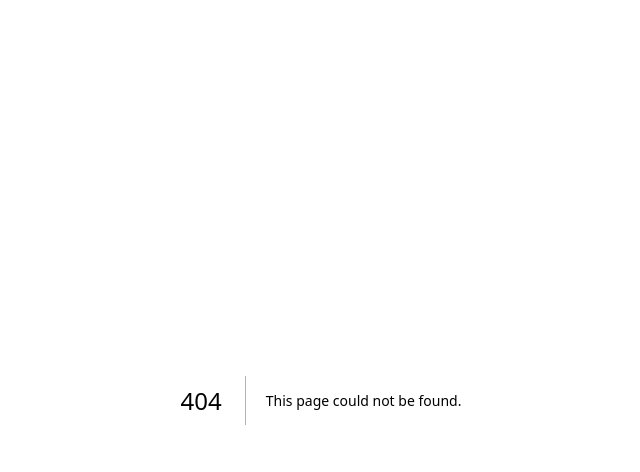
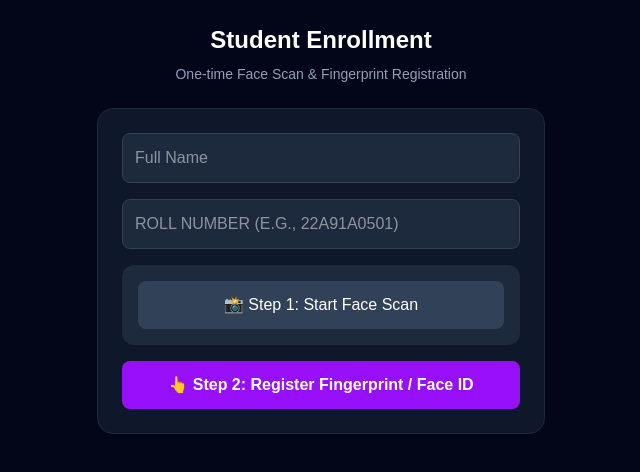
Before and after one commit to pendrasridhar-png/college-attendance, a Next.js app: page /register in a window 1280 px wide. Before the commit this address had no page. Shown: the top 472 px of the page, without its empty margins (319-959 px from the left). Built offline with nearby package versions, Linux system fonts and the light colour scheme; no server answers.

Commit message:
Add biometric registration and fingerprint attendance

```diff
--- a/app/page.tsx
+++ b/app/page.tsx
@@ -4,14 +4,17 @@ export default function Home() {
   return (
     <main className="min-h-screen flex flex-col items-center justify-center bg-slate-950 text-white p-6">
       <h1 className="text-3xl font-bold mb-2 text-center">College Attendance System</h1>
-      <p className="text-slate-400 mb-8 text-center">Select your portal to continue</p>
+      <p className="text-slate-400 mb-8 text-center">Biometric & QR Smart Attendance Portal</p>
 
-      <div className="flex flex-col sm:flex-row gap-4 w-full max-w-md">
-        <Link href="/teacher" className="flex-1 bg-blue-600 hover:bg-blue-500 text-center py-4 rounded-xl font-semibold text-lg transition">
-          Professor Portal
+      <div className="flex flex-col gap-4 w-full max-w-md">
+        <Link href="/register" className="bg-purple-600 hover:bg-purple-500 text-center py-4 rounded-xl font-semibold text-lg transition">
+          1. Student Registration (Face + Fingerprint)
         </Link>
-        <Link href="/student" className="flex-1 bg-emerald-600 hover:bg-emerald-500 text-center py-4 rounded-xl font-semibold text-lg transition">
-          Student Scanner
+        <Link href="/student" className="bg-emerald-600 hover:bg-emerald-500 text-center py-4 rounded-xl font-semibold text-lg transition">
+          2. Student Attendance Check-In
+        </Link>
+        <Link href="/teacher" className="bg-blue-600 hover:bg-blue-500 text-center py-4 rounded-xl font-semibold text-lg transition">
+          3. Professor Live Dashboard
         </Link>
       </div>
     </main>
--- /dev/null
+++ b/app/register/page.tsx
@@ -0,0 +1,152 @@
+'use client';
+import { useState, useRef } from 'react';
+import { supabase } from '@/lib/supabase';
+
+function bufferToBase64(buffer: ArrayBuffer) {
+  return btoa(String.fromCharCode(...new Uint8Array(buffer)));
+}
+
+export default function RegisterPage() {
+  const [name, setName] = useState('');
+  const [rollNo, setRollNo] = useState('');
+  const [photoData, setPhotoData] = useState<string | null>(null);
+  const [cameraOpen, setCameraOpen] = useState(false);
+  const [status, setStatus] = useState('');
+  const videoRef = useRef<HTMLVideoElement | null>(null);
+
+  const openCamera = async () => {
+    setCameraOpen(true);
+    try {
+      const stream = await navigator.mediaDevices.getUserMedia({ video: { facingMode: 'user' } });
+      if (videoRef.current) videoRef.current.srcObject = stream;
+    } catch {
+      alert('Camera access denied! Please allow camera permission.');
+      setCameraOpen(false);
+    }
+  };
+
+  const captureFace = () => {
+    if (!videoRef.current) return;
+    const canvas = document.createElement('canvas');
+    canvas.width = 240;
+    canvas.height = 240;
+    const ctx = canvas.getContext('2d');
+    if (ctx) {
+      ctx.drawImage(videoRef.current, 0, 0, 240, 240);
+      setPhotoData(canvas.toDataURL('image/jpeg', 0.7));
+    }
+    const stream = videoRef.current.srcObject as MediaStream;
+    stream?.getTracks().forEach((t) => t.stop());
+    setCameraOpen(false);
+  };
+
+  const handleRegisterBiometrics = async () => {
+    if (!name.trim() || !rollNo.trim()) return alert('Enter Name and Roll Number!');
+    if (!photoData) return alert('Please capture your Face Scan photo first!');
+
+    try {
+      setStatus('Scanning Fingerprint / Face ID on your device...');
+      const challenge = crypto.getRandomValues(new Uint8Array(32));
+      const userId = new TextEncoder().encode(rollNo.toUpperCase());
+
+      const credential = (await navigator.credentials.create({
+        publicKey: {
+          challenge,
+          rp: { name: 'College Attendance System' },
+          user: {
+            id: userId,
+            name: rollNo.toUpperCase(),
+            displayName: name,
+          },
+          pubKeyCredParams: [
+            { type: 'public-key', alg: -7 },
+            { type: 'public-key', alg: -257 },
+          ],
+          authenticatorSelection: {
+            authenticatorAttachment: 'platform',
+            userVerification: 'required',
+          },
+          timeout: 60000,
+        },
+      })) as PublicKeyCredential | null;
+
+      if (!credential) return setStatus('❌ Biometric enrollment cancelled.');
+
+      const credentialId = bufferToBase64(credential.rawId);
+
+      const { error } = await supabase.from('students').insert([
+        {
+          student_name: name.trim(),
+          roll_no: rollNo.toUpperCase().trim(),
+          credential_id: credentialId,
+          photo_url: photoData,
+        },
+      ]);
+
+      if (error) {
+        if (error.code === '23505') return setStatus('⚠️ This Roll Number is already registered!');
+        return setStatus(`❌ Database Error: ${error.message}`);
+      }
+
+      localStorage.setItem('registered_roll', rollNo.toUpperCase().trim());
+      setStatus('✅ Registration Complete! Face & Fingerprint saved.');
+    } catch (err: any) {
+      setStatus(`❌ Biometric Error: ${err?.message || 'Device biometric not supported'}`);
+    }
+  };
+
+  return (
+    <main className="min-h-screen bg-slate-950 text-white p-6 flex flex-col items-center">
+      <h1 className="text-2xl font-bold mb-2">Student Enrollment</h1>
+      <p className="text-slate-400 text-sm mb-6 text-center">One-time Face Scan & Fingerprint Registration</p>
+
+      <div className="w-full max-w-md bg-slate-900 p-6 rounded-2xl border border-slate-800 space-y-4">
+        <input
+          type="text"
+          placeholder="Full Name"
+          value={name}
+          onChange={(e) => setName(e.target.value)}
+          className="w-full p-3 rounded-lg bg-slate-800 border border-slate-700"
+        />
+        <input
+          type="text"
+          placeholder="Roll Number (e.g., 22A91A0501)"
+          value={rollNo}
+          onChange={(e) => setRollNo(e.target.value)}
+          className="w-full p-3 rounded-lg bg-slate-800 border border-slate-700 uppercase"
+        />
+
+        {/* Step A: Face Capture */}
+        <div className="bg-slate-800 p-4 rounded-xl text-center">
+          {photoData ? (
+            <div className="flex flex-col items-center gap-2">
+              <img src={photoData} alt="Student Face" className="w-28 h-28 rounded-full object-cover border-2 border-emerald-400" />
+              <button onClick={openCamera} className="text-xs text-slate-400 underline">Retake Face Scan</button>
+            </div>
+          ) : cameraOpen ? (
+            <div className="flex flex-col items-center gap-3">
+              <video ref={videoRef} autoPlay playsInline className="w-48 h-48 rounded-xl object-cover bg-black" />
+              <button onClick={captureFace} className="bg-purple-600 px-4 py-2 rounded-lg text-sm font-semibold">
+                Capture Face Photo
+              </button>
+            </div>
+          ) : (
+            <button onClick={openCamera} className="w-full bg-slate-700 hover:bg-slate-600 py-3 rounded-lg font-medium">
+              📸 Step 1: Start Face Scan
+            </button>
+          )}
+        </div>
+
+        {/* Step B: Fingerprint / Face ID */}
+        <button
+          onClick={handleRegisterBiometrics}
+          className="w-full bg-purple-600 hover:bg-purple-500 py-3 rounded-lg font-semibold"
+        >
+          👆 Step 2: Register Fingerprint / Face ID
+        </button>
+
+        {status && <p className="text-center font-medium pt-2">{status}</p>}
+      </div>
+    </main>
+  );
+}
--- a/app/student/page.tsx
+++ b/app/student/page.tsx
@@ -3,26 +3,87 @@ import { useState, useEffect } from 'react';
 import { Html5QrcodeScanner } from 'html5-qrcode';
 import { supabase } from '@/lib/supabase';
 
+function base64ToBuffer(base64: string) {
+  const binary = atob(base64);
+  const bytes = new Uint8Array(binary.length);
+  for (let i = 0; i < binary.length; i++) bytes[i] = binary.charCodeAt(i);
+  return bytes.buffer;
+}
+
 export default function StudentPage() {
-  const [name, setName] = useState('');
   const [rollNo, setRollNo] = useState('');
+  const [studentProfile, setStudentProfile] = useState<any>(null);
   const [readyToScan, setReadyToScan] = useState(false);
   const [status, setStatus] = useState('');
 
   useEffect(() => {
-    if (!readyToScan) return;
+    const saved = localStorage.getItem('registered_roll');
+    if (saved) setRollNo(saved);
+  }, []);
+
+  const verifyBiometrics = async () => {
+    if (!rollNo.trim()) return alert('Enter your registered Roll Number!');
+    setStatus('Checking registration...');
+
+    const { data: student, error } = await supabase
+      .from('students')
+      .select('*')
+      .eq('roll_no', rollNo.toUpperCase().trim())
+      .single();
+
+    if (error || !student) {
+      return setStatus('❌ Roll Number not registered! Complete Student Registration first.');
+    }
+
+    try {
+      setStatus('👆 Scan your Fingerprint or Face ID to verify identity...');
+      const challenge = crypto.getRandomValues(new Uint8Array(32));
+
+      const assertion = await navigator.credentials.get({
+        publicKey: {
+          challenge,
+          allowCredentials: [
+            {
+              id: base64ToBuffer(student.credential_id),
+              type: 'public-key',
+              transports: ['internal'],
+            },
+          ],
+          userVerification: 'required',
+          timeout: 60000,
+        },
+      });
+
+      if (!assertion) return setStatus('❌ Biometric verification cancelled.');
+
+      setStudentProfile(student);
+      setStatus('');
+      setReadyToScan(true);
+    } catch (err: any) {
+      setStatus(`❌ Biometric verification failed: ${err?.message || 'Try again'}`);
+    }
+  };
+
+  useEffect(() => {
+    if (!readyToScan || !studentProfile) return;
 
     const scanner = new Html5QrcodeScanner('reader', { fps: 10, qrbox: 250 }, false);
 
     scanner.render(async (decodedText) => {
       scanner.clear();
       setReadyToScan(false);
-      setStatus('Verifying QR code...');
+      setStatus('Marking attendance...');
+
+      let code = decodedText.trim();
+      try {
+        const parsed = JSON.parse(code);
+        if (parsed.code) code = parsed.code;
+      } catch {}
 
       const { data: session } = await supabase
         .from('sessions')
         .select('*')
-        .eq('secret_code', decodedText.trim())
+        .eq('secret_code', code)
         .eq('is_active', true)
         .single();
 
@@ -31,7 +92,11 @@ export default function StudentPage() {
       }
 
       const { error } = await supabase.from('attendance').insert([
-        { session_id: session.id, student_name: name, roll_no: rollNo.toUpperCase() }
+        {
+          session_id: session.id,
+          student_name: studentProfile.student_name,
+          roll_no: studentProfile.roll_no,
+        },
       ]);
 
       if (error) {
@@ -39,46 +104,46 @@ export default function StudentPage() {
         return setStatus(`❌ Error: ${error.message}`);
       }
 
-      setStatus(`✅ Marked Present for ${session.subject_name}!`);
+      setStatus(`✅ Biometric Verified & Marked Present for ${session.subject_name}!`);
     }, () => {});
 
-    return () => { scanner.clear().catch(() => {}); };
-  }, [readyToScan, name, rollNo]);
+    return () => {
+      scanner.clear().catch(() => {});
+    };
+  }, [readyToScan, studentProfile]);
 
   return (
     <main className="min-h-screen bg-slate-950 text-white p-6 flex flex-col items-center">
-      <h1 className="text-2xl font-bold mb-6">Student Check-In</h1>
+      <h1 className="text-2xl font-bold mb-6">Biometric Attendance Check-In</h1>
 
       {!readyToScan ? (
         <div className="w-full max-w-md bg-slate-900 p-6 rounded-2xl border border-slate-800 space-y-4">
           <input
             type="text"
-            placeholder="Your Full Name"
-            value={name}
-            onChange={(e) => setName(e.target.value)}
-            className="w-full p-3 rounded-lg bg-slate-800 border border-slate-700"
-          />
-          <input
-            type="text"
-            placeholder="College Roll Number (e.g., 22A91A0501)"
+            placeholder="Enter Registered Roll Number"
             value={rollNo}
             onChange={(e) => setRollNo(e.target.value)}
             className="w-full p-3 rounded-lg bg-slate-800 border border-slate-700 uppercase"
           />
           <button
-            onClick={() => {
-              if (!name || !rollNo) return alert('Enter both Name and Roll Number!');
-              setStatus('');
-              setReadyToScan(true);
-            }}
+            onClick={verifyBiometrics}
             className="w-full bg-emerald-600 hover:bg-emerald-500 py-3 rounded-lg font-semibold"
           >
-            Open Camera to Scan QR
+            👆 Verify Fingerprint / Face ID & Scan QR
           </button>
           {status && <p className="text-center font-medium pt-2">{status}</p>}
         </div>
       ) : (
         <div className="w-full max-w-md bg-white text-black p-4 rounded-2xl">
+          <div className="flex items-center gap-3 mb-3">
+            {studentProfile?.photo_url && (
+              <img src={studentProfile.photo_url} alt="Verified" className="w-12 h-12 rounded-full object-cover" />
+            )}
+            <div>
+              <p className="font-bold">{studentProfile?.student_name}</p>
+              <p className="text-xs text-emerald-600 font-semibold">✅ Biometric Verified ({studentProfile?.roll_no})</p>
+            </div>
+          </div>
           <div id="reader" className="w-full"></div>
           <button onClick={() => setReadyToScan(false)} className="mt-4 w-full bg-slate-800 text-white py-2 rounded-lg">
             Cancel
```
